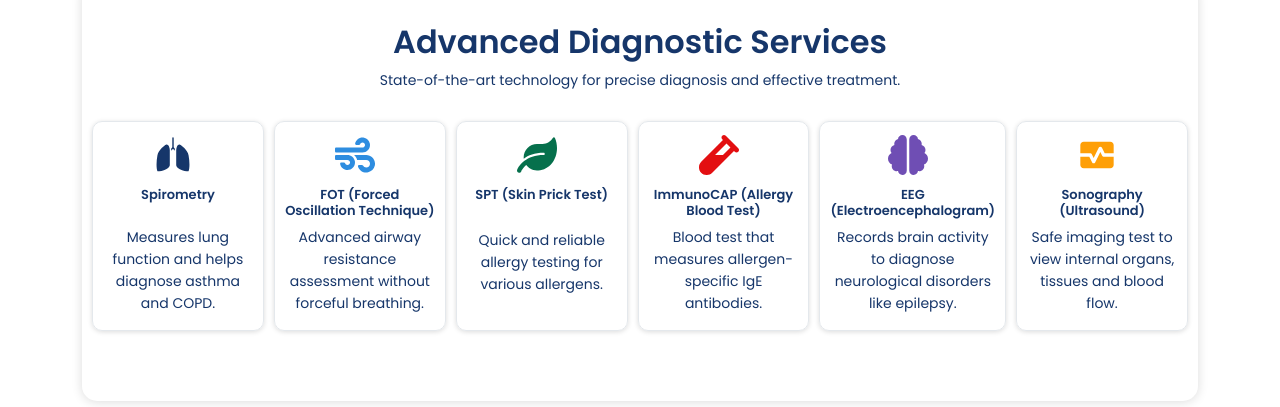
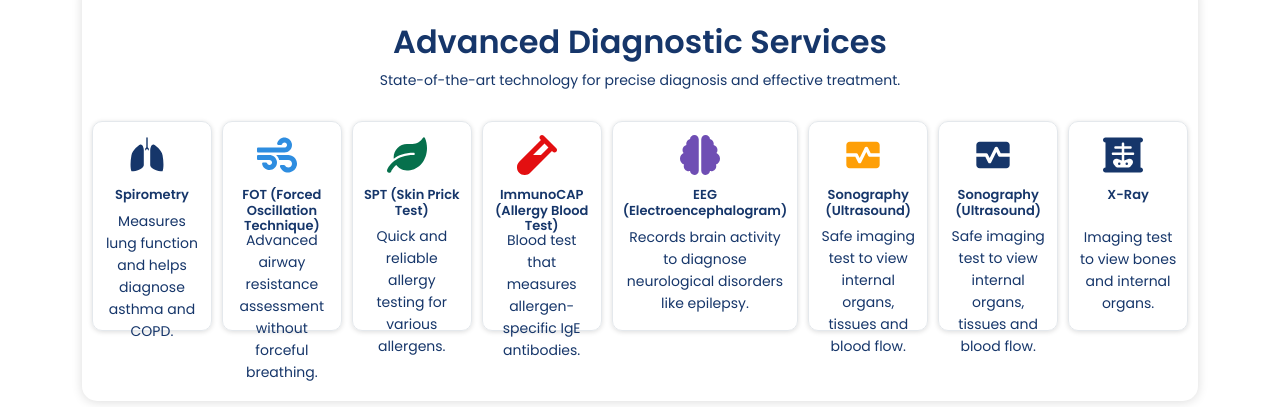
Before and after one commit to codetrios2025/nhdc-website, a React (Vite) app: page / in a window 1280 px wide. Shown: the part 2100-2507 px from the top of the page. Built offline with nearby package versions, Linux system fonts and the light colour scheme.

Commit message:
add xray

```diff
--- a/src/Components/Home/Diagnostics.jsx
+++ b/src/Components/Home/Diagnostics.jsx
@@ -5,8 +5,8 @@
 //icon
 import { FaCheckCircle, FaWind, FaLeaf } from "react-icons/fa";
 import { IoCalendarOutline } from "react-icons/io5";
-import { GiLungs } from "react-icons/gi";
-import { FaVial , FaBrain} from "react-icons/fa6";
+import { GiLungs  } from "react-icons/gi";
+import { FaVial , FaBrain, FaXRay } from "react-icons/fa6";
 import { MdMonitorHeart } from "react-icons/md";
 import BookingForm from "../Booking/BookingForm";
 
@@ -59,6 +59,16 @@
                   <h4>Sonography (Ultrasound)</h4>
                   <p>Safe imaging test to view internal organs, tissues and blood flow.</p>
                 </div>
+                  <div className={Style.box}>
+                  <div className={Style.icon}><MdMonitorHeart /></div>
+                  <h4>Sonography (Ultrasound)</h4>
+                  <p>Safe imaging test to view internal organs, tissues and blood flow.</p>
+                </div>
+                 <div className={Style.box}>
+                  <div className={Style.icon}><FaXRay   /></div>
+                  <h4>X-Ray</h4>
+                  <p>Imaging test to view bones and internal organs.</p>
+                </div>
               </div>
               {/* <div className={'flexCenter ' + Style.bookText}>
                 <button onClick={bookingHandler} type="button" className={'flexCenter ' + Style.primeryBtn} aria-label="Book an Appointment">
```
